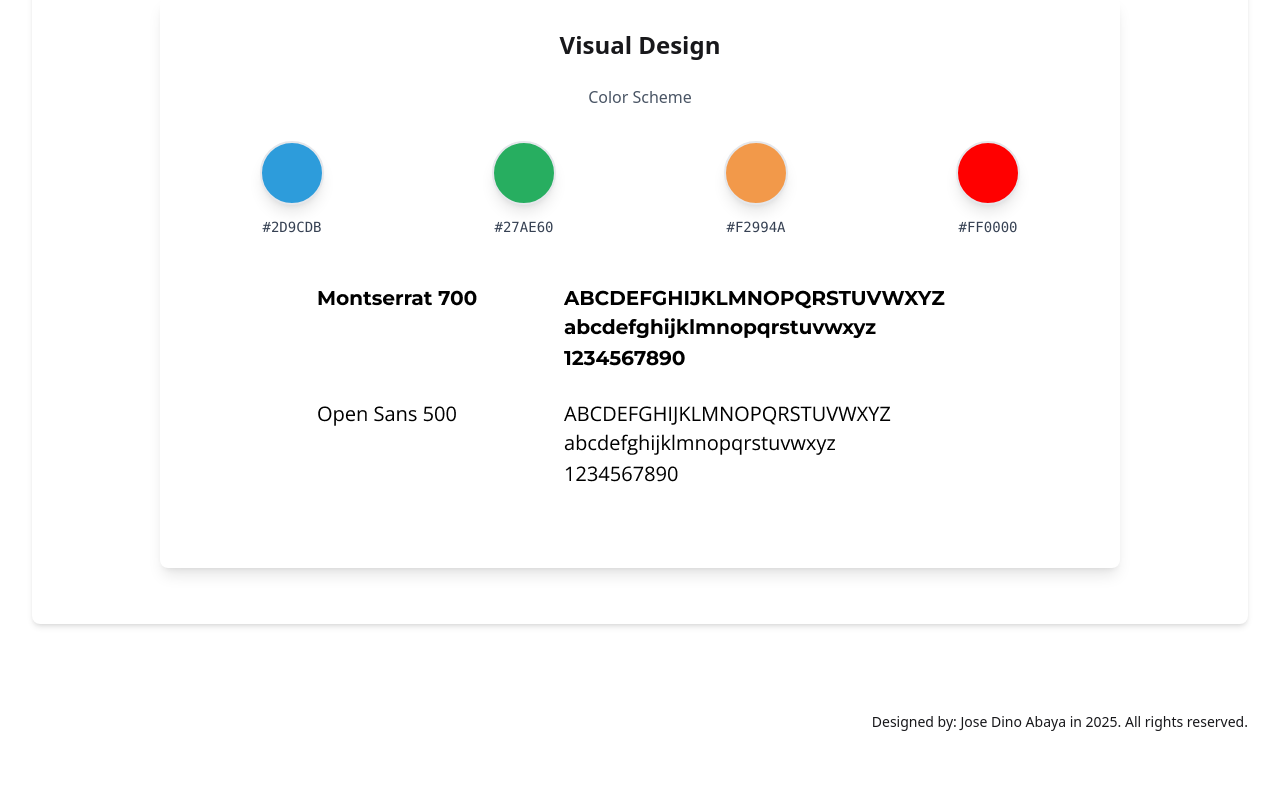
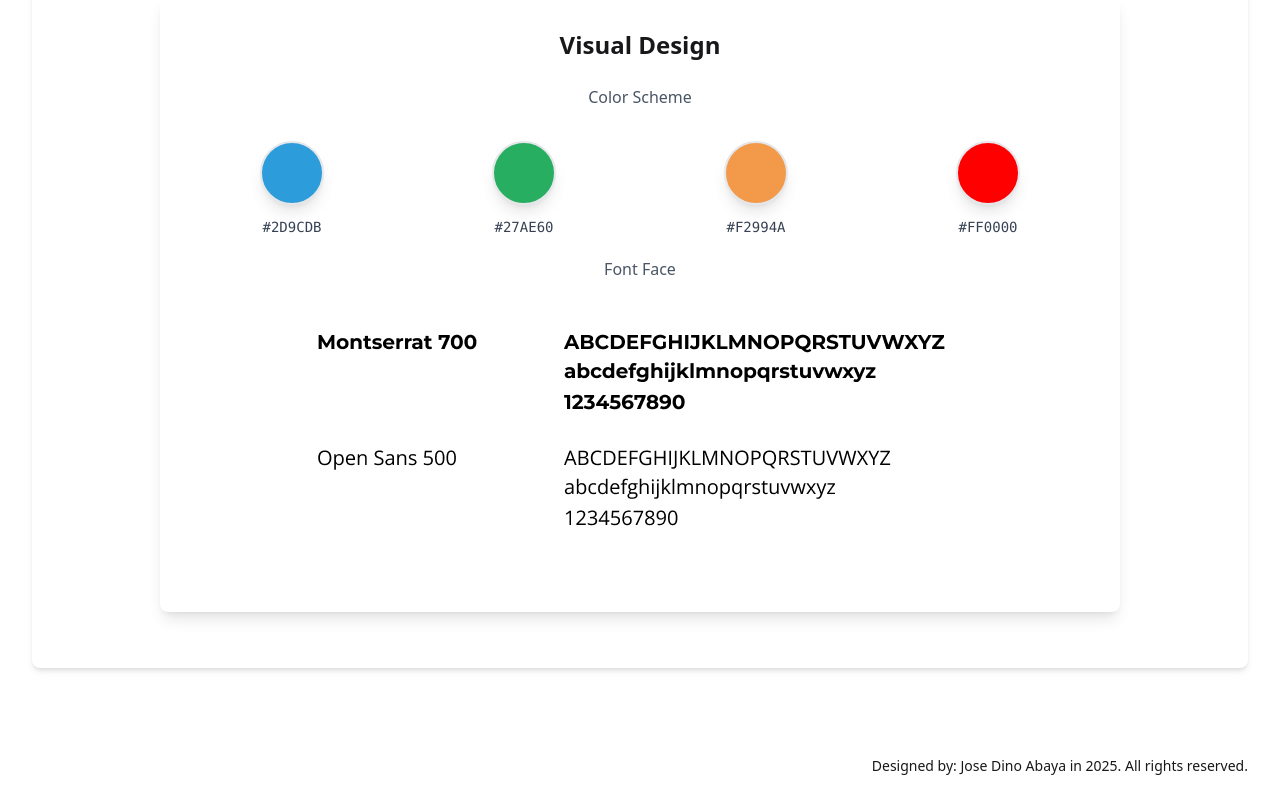
Before and after one commit to oniids13/pace-pal-portfolio-page, a React (Vite) app: page / in a window 1280 px wide. Shown: the part 9014-9814 px from the top of the page. Before the commit the page ends 9770 px from the top, so only its background shows below. Built offline with nearby package versions, Linux system fonts and the light colour scheme; some icons are missing.

Commit message:
add font face on visual design

```diff
--- a/src/components/body_content/DesignSolutions.jsx
+++ b/src/components/body_content/DesignSolutions.jsx
@@ -142,7 +142,11 @@ const DesignSolutions = () => {
               <p className="mt-3 text-sm font-mono text-gray-700">#FF0000</p>
             </div>
           </div>
-          <div className="flex justify-center">
+
+          <div className="flex flex-col items-center justify-center mt-5">
+            <p className="text-gray-600 text-base max-w-4xl mx-auto text-center">
+              Font Face
+            </p>
             <img src="/src/images/FontFace.png" alt="Font Faces" />
           </div>
         </div>
```
